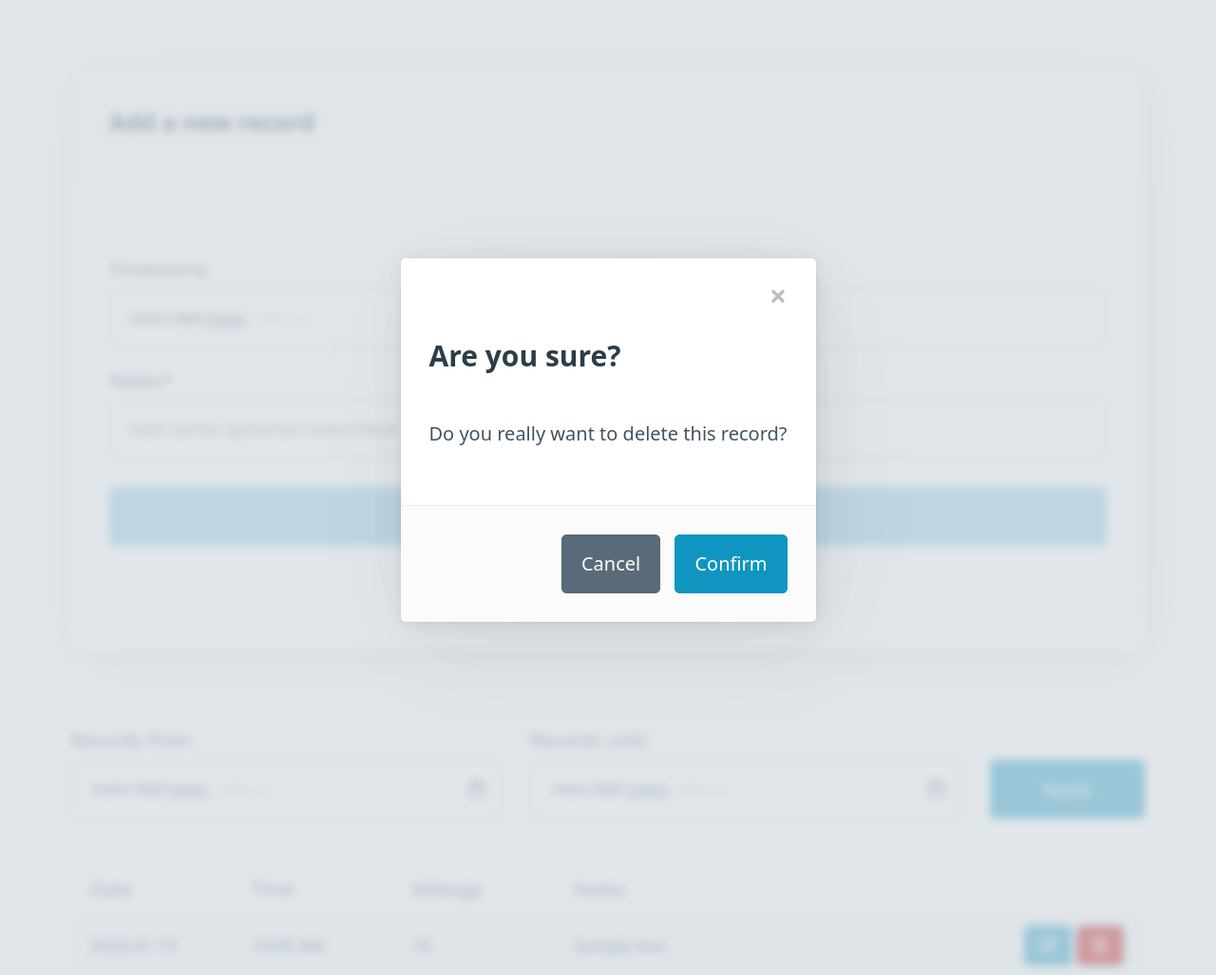
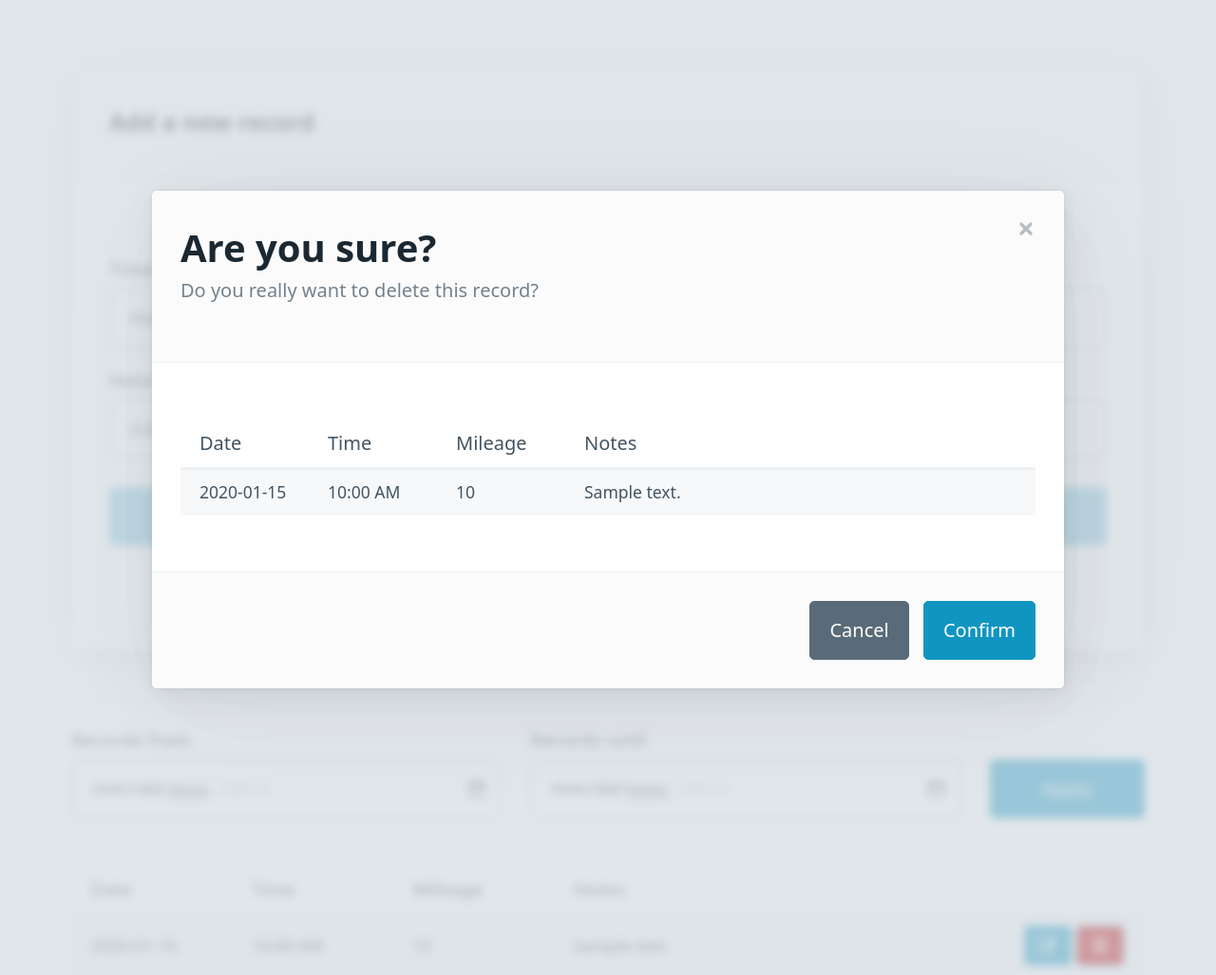
Before and after one commit to jakebrehm/manymiles, a Flask app: page /records in a window 1280 px wide, after a click that opens the changed part. Shown: the part 162-1189 px from the top of the page at 95% size. Run offline with Flask 3, Linux system fonts and the light colour scheme; the visitor is signed in with stand-in values (Sample User, id 1); tables that the repository leaves empty hold one stand-in row (values such as "Sample post"); some libraries are stand-ins or nearby versions.

Commit message:
Improved delete modal

```diff
--- a/manymiles/blueprints/main/templates/main/records.html
+++ b/manymiles/blueprints/main/templates/main/records.html
@@ -117,10 +117,28 @@
         {% if records.items %}
         {% for record in records.items %}
         <dialog id="modal-{{ record.record_id }}">
-            <article>
-                <a class="close" data-target="modal-{{ record.record_id }}" onClick="toggleModal(event)" aria-label="Close"></a>
-                <h3>Are you sure?</h3>
-                <p>Do you really want to delete this record?</p>
+            <article style="min-width: 75vw;">
+                <header>
+                    <a class="close" data-target="modal-{{ record.record_id }}" onClick="toggleModal(event)" aria-label="Close"></a>
+                    <hgroup>
+                        <h1>Are you sure?</h1>
+                        <h4>Do you really want to delete this record?</h4>
+                    </hgroup>
+                </header>
+                <table role="grid">
+                    <thead>
+                        <th style="width: 15%;">Date</th>
+                        <th style="width: 15%;">Time</th>
+                        <th style="width: 15%;">Mileage</th>
+                        <th style="width: 55%;" class="desktop-only">Notes</th>
+                    </thead>
+                    <tr>
+                        <td style="width: 15%;">{{ record.recorded_datetime.strftime("%Y-%m-%d") }}</td>
+                        <td style="width: 15%;">{{ record.recorded_datetime.strftime("%-I:%M %p") }}</td>
+                        <td style="width: 15%;">{{ record.mileage }}</td>
+                        <td style="width: 55%;" class="desktop-only">{{ record.notes if record.notes else "" }}</td>
+                    </tr>
+                </table>
                 <footer>
                     <a href="#cancel" class="secondary" role="button" data-target="modal-{{ record.record_id }}" onclick="toggleModal(event)" aria-label="Cancel">Cancel</a>
                     <a href="{{ url_for('main.delete_record', record_id=record.record_id, page_num=records.page, per_page=records.per_page, from=from_timestamp, to=to_timestamp) }}" role="button" data-target="modal-{{ record.record_id }}" onclick="toggleModal(event)" aria-label="Confirm">Confirm</a>
```
